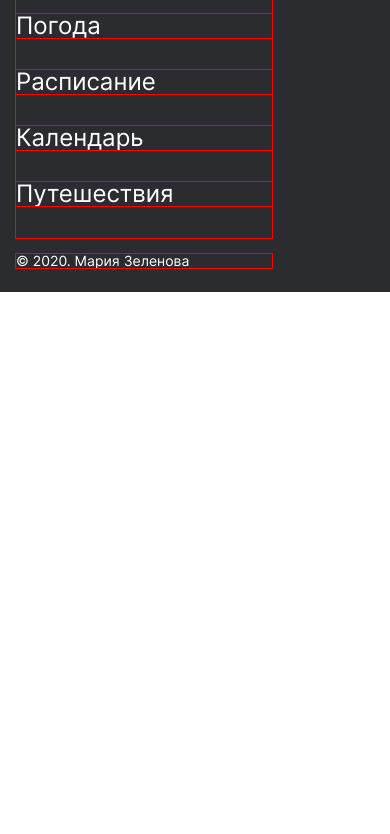
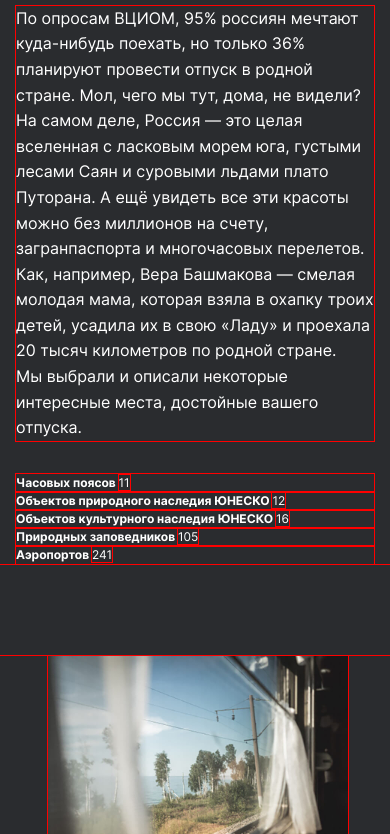
Before and after one commit to MariaZlnva/russian-travel, a plain HTML site: page index.html in a window 390 px wide. Shown: the part 720-1554 px from the top of the page. Before the commit the page ends 1012 px from the top, so only its background shows below. Drawn offline with Linux system fonts and the light colour scheme.

Commit message:
адаптивный intro

```diff
--- a/blocks/intro/__list/intro__list.css
+++ b/blocks/intro/__list/intro__list.css
@@ -3,7 +3,7 @@ min-height: 90px;
 font-style: normal;
 font-weight: 700;
 font-size: 12px;
-line-height: 18px;
+line-height: 1.5;
 list-style-type: none;
 padding: 0;
 margin: 0;
--- /dev/null
+++ b/blocks/intro/__quantity/intro__quantity.css
@@ -0,0 +1,5 @@
+.intro__quantity {
+  font-weight: 400;
+  font-size: 12px;
+  line-height: 1.5;
+}
--- a/blocks/intro/__subtitle/intro__subtitle.css
+++ b/blocks/intro/__subtitle/intro__subtitle.css
@@ -5,5 +5,5 @@
   font-style: normal;
   font-weight: 400;
   font-size: 16px;
-  line-height: 163%;
+  line-height: 1.6;
 }
--- a/blocks/intro/__title/intro__title.css
+++ b/blocks/intro/__title/intro__title.css
@@ -1,9 +1,16 @@
 .intro__title {
-margin: 0;
-min-height: 58px;
-font-style: normal;
-font-weight: 900;
-font-size: 54px;
-line-height: 58px;
+  margin: 0;
+  min-height: 58px;
+  font-style: normal;
+  font-weight: 900;
+  font-size: 54px;
+  line-height: 1.07;
+}
 
+@media screen and (max-width: 540px) {
+  .intro__title {
+    font-size: 32px;
+    line-height: 1.09;
+
+     }
 }
--- a/blocks/intro/intro.css
+++ b/blocks/intro/intro.css
@@ -1,5 +1,26 @@
 .intro {
   max-width: 690px;
-  margin-top: 92px;
-padding-left: 148px;
+  padding-left: 148px;
 }
+
+@media screen and (max-width: 1150px) {
+  .intro {
+    padding-left: 48px;
+  }
+
+}
+
+@media screen and (max-width: 896px) {
+  .intro {
+    max-width: 720px;
+    padding: 0 24px;
+  }
+
+}
+
+@media screen and (max-width: 540px) {
+  .intro {
+    padding: 0 16px;
+  }
+
+}
--- a/blocks/lead/__image/lead__image.css
+++ b/blocks/lead/__image/lead__image.css
@@ -2,3 +2,9 @@
   max-width: 984px;
   width: 100%;
 }
+
+@media screen and (max-width: 540px) {
+  .lead__image {
+    max-width: 320px;
+  }
+}
--- a/blocks/photo-grid/__item/photo-grid__item.css
+++ b/blocks/photo-grid/__item/photo-grid__item.css
@@ -2,3 +2,11 @@
   width: 284px;
   height: 213px;
 }
+
+@media screen and (max-width: 1152px){
+  .photo-grid__item {
+    width: 300px;
+    height: 225px;
+  }
+
+}
--- a/blocks/photo-grid/photo-grid.css
+++ b/blocks/photo-grid/photo-grid.css
@@ -1,8 +1,14 @@
 .photo-grid {
-  margin-top: 92px;
-  margin-bottom: 92px;
+ padding: 0 48px;
   display: grid;
   grid-template-columns: repeat(auto-fill, 284px);
   gap: 16px;
-  justify-content: center;
+  justify-content: stretch;
 }
+
+@media screen and (max-width: 1152px){
+  .photo-grid__item {
+    gap: 14px;
+  }
+
+}
--- a/index.html
+++ b/index.html
@@ -24,15 +24,15 @@
         <img src="./images/lead-polka.jpg" alt="Полка вагона поезда" class="lead__image">
         <p class="lead__caption">ваша полка — верхняя</p>
       </section>
-      <!-- <section class="intro">
-        <h2 class="intro__title">Чего мы там не видели?</h2>
-        <p class="intro__subtitle">По опросам ВЦИОМ, 95% россиян мечтают куда-нибудь поехать, но только 36% планируют провести отпуск в родной стране. Мол, чего мы тут, дома, не видели? На самом деле, Россия — это целая вселенная с ласковым морем юга, густыми лесами Саян и суровыми льдами плато Путорана. А ещё увидеть все эти красоты можно без миллионов на счету, загранпаспорта и многочасовых перелетов. Как, например, Вера Башмакова — смелая молодая мама, которая взяла в охапку троих детей, усадила их в свою «Ладу» и проехала 20 тысяч километров по родной стране. Мы выбрали и описали некоторые интересные места, достойные вашего отпуска.</p>
+       <section class="intro">
+        <h2 class="intro__title">Чего мы&nbsp;там не&nbsp;видели?</h2>
+        <p class="intro__subtitle">По&nbsp;опросам ВЦИОМ, 95% россиян мечтают куда-нибудь поехать, но&nbsp;только&nbsp;36% планируют провести отпуск в&nbsp;родной стране. Мол, чего мы&nbsp;тут, дома, не&nbsp;видели? На&nbsp;самом деле, Россия&nbsp;&mdash; это целая вселенная с&nbsp;ласковым морем юга, густыми лесами Саян и&nbsp;суровыми льдами плато Путорана. А&nbsp;ещё увидеть все эти красоты можно без миллионов на&nbsp;счету, загранпаспорта и&nbsp;многочасовых перелетов. Как, например, Вера Башмакова&nbsp;&mdash; смелая молодая мама, которая взяла в&nbsp;охапку троих детей, усадила их&nbsp;в&nbsp;свою &laquo;Ладу&raquo; и&nbsp;проехала 20&nbsp;тысяч километров по&nbsp;родной стране. Мы&nbsp;выбрали и&nbsp;описали некоторые интересные места, достойные вашего отпуска.</p>
         <ul class="intro__list">
-          <li>Часовых поясов 11</li>
-          <li>Объектов природного наследия ЮНЕСКО 12</li>
-          <li>Объектов культурного наследия ЮНЕСКО 16</li>
-          <li>Природных заповедников 105</li>
-          <li>Аэропортов 241</li>
+          <li>Часовых поясов <span class="intro__quantity">11</span></li>
+          <li>Объектов природного наследия ЮНЕСКО <span class="intro__quantity">12</span></li>
+          <li>Объектов культурного наследия ЮНЕСКО <span class="intro__quantity">16</span></li>
+          <li>Природных заповедников <span class="intro__quantity">105</span></li>
+          <li>Аэропортов <span class="intro__quantity">241</span></li>
         </ul>
       </section>
       <section class="photo-grid">
@@ -49,7 +49,7 @@
         <img src="./images/photo-grid-baikal-2.jpg" alt="Зимний Байкал" class="photo-grid__item">
         <img src="./images/photo-grid-ergaki.jpg" alt="Туман на вершине горы" class="photo-grid__item">
       </section>
-      <!-- <section class="places">
+       <!--<section class="places">
         <div class="place">
             <h2 class="place__title">Куршская коса</h2>
             <img src="././images/place-kosa.jpg" alt="Куршская коса" class="place__image">
@@ -62,7 +62,7 @@
               <p class="place__paragraph">На этом Калининградская область не заканчивается. Для путешественника и исследователя там же по соседству — самая западная точка России, Балтийская коса, — и немецкое наследие россыпи небольших приморских городов. Атмосфера здешних мест исключает суету, окуная в спокойствие природы и запах стального, прохладного моря.</p>
             </div>
         </div>
-          </section> --> -->
+          </section> -->
     </main>
     <footer class="footer">
       <nav class="footer__links">
--- a/pages/index.css
+++ b/pages/index.css
@@ -20,6 +20,7 @@
 @import url(../blocks/intro/__title/intro__title.css);
 @import url(../blocks/intro/__subtitle/intro__subtitle.css);
 @import url(../blocks/intro/__list/intro__list.css);
+@import url(../blocks/intro/__quantity/intro__quantity.css);
 @import url(../blocks/photo-grid/photo-grid.css);
 @import url(../blocks/photo-grid/__item/photo-grid__item.css);
 @import url(../blocks/places/places.css);
```
